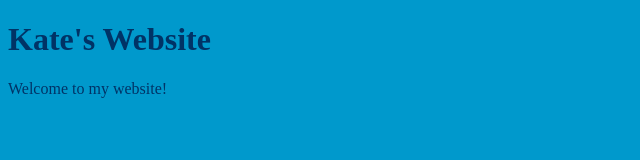
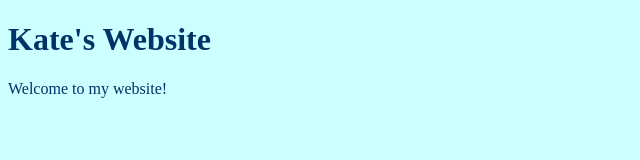
Before and after one commit to katelavagnino/katelavagnino.github.io, a plain HTML site: page unit_1/index.html in a window 1280 px wide. Shown: the whole page, without its empty margins (0-640 px from the left). Drawn offline with Linux system fonts and the light colour scheme.

Commit message:
Updating css file!

```diff
--- a/unit_1/css/style.css
+++ b/unit_1/css/style.css
@@ -1,5 +1,5 @@
 body {
-    background-color:#0099cc;
+    background-color:#ccffff;
 }
 
 h1, p {
```
